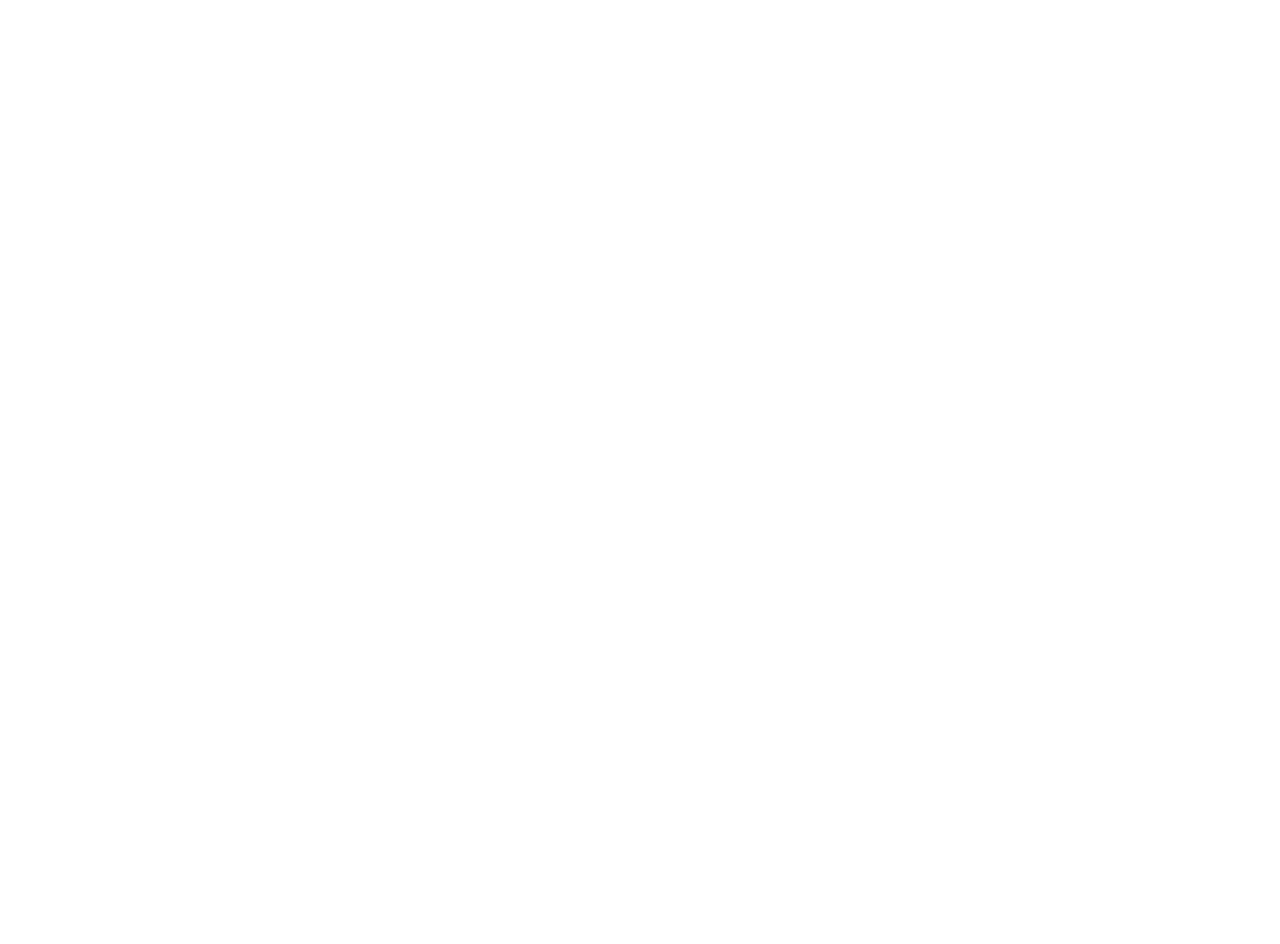
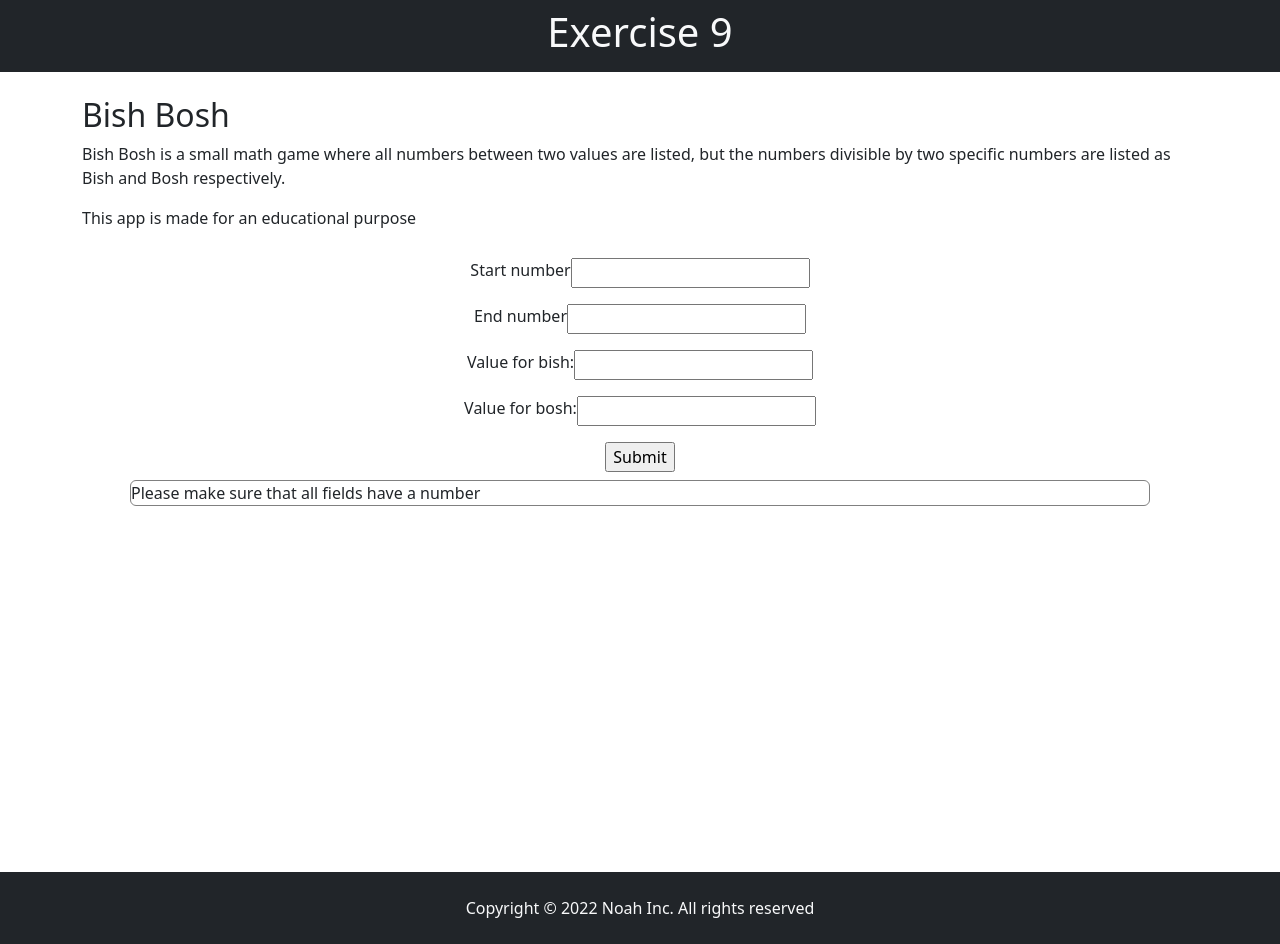
Before and after one commit to NoahFerm/Exercise9, a plain HTML site: page index.html in a window 1280 px wide. Before the commit the page ends 800 px from the top, so only its background shows below. Drawn offline with nearby package versions, Linux system fonts and the light colour scheme.

Commit message:
Bish bosh is done, start on ToDo-list

```diff
--- a/bishbosh.js
+++ b/bishbosh.js
@@ -0,0 +1,37 @@
+const button = document.getElementById('bishBoshSubmit');
+button.addEventListener('click', bishBosh())
+
+function bishBosh(){
+    let startNumber = document.getElementById("start").value;
+    let endNumber = document.getElementById("end").value;
+    let bish = document.getElementById("bish").value;
+    let bosh = document.getElementById("bosh").value;
+
+    document.getElementById("result").innerHTML = "Result: ";
+
+    if(startNumber == "" || endNumber == "" || bish == "" || bosh == ""){
+        document.getElementById("result").innerHTML = "Please make sure that all fields have a number";
+    }
+    else if(startNumber < 0 || endNumber <= startNumber || bish < 1 || bosh < 1){
+        document.getElementById("result").innerHTML = "Please make sure that:<ol><li>Start number isn't negative</li><li>End number is higher than start number</li><li>Bish and bosh are higher than 1</li></ol>";
+    }
+    else{
+        for(number = startNumber; number <= endNumber; number++){
+            if(number % bish == 0 && number % bosh == 0){
+                console.log('Bish Bosh');
+                document.getElementById("result").innerHTML += "<p>Bish Bosh</p>";
+            }
+            else if(number % bish == 0){
+                console.log('Bish');
+                document.getElementById("result").innerHTML += "<p>Bish</p>";
+            }
+            else if (number % bosh == 0) {
+                console.log('Bosh');
+                document.getElementById("result").innerHTML += "<p>Bosh</p>";
+            } else {
+                console.log(number);
+                document.getElementById("result").innerHTML += "<p>"+ number +"</p>";
+            }
+        }
+    }
+}
--- a/index.html
+++ b/index.html
@@ -4,23 +4,83 @@
     <meta charset="UTF-8">
     <meta http-equiv="X-UA-Compatible" content="IE=edge">
     <meta name="viewport" content="width=device-width, initial-scale=1.0">
+    <link rel="stylesheet" href="style.css">
+    <link href="https://cdn.jsdelivr.net/npm/bootstrap@5.2.3/dist/css/bootstrap.min.css" rel="stylesheet" integrity="sha384-rbsA2VBKQhggwzxH7pPCaAqO46MgnOM80zW1RWuH61DGLwZJEdK2Kadq2F9CUG65" crossorigin="anonymous">
     <title>Bish Bosh</title>
 </head>
-<body>
-    <script>
-        let count = 1;
-        let max = 100;
+<body class="min-vh-100">
+    <header class="text-center bg-dark text-light p-2">
+        <h1>Exercise 9</h1>
+    </header>
+    <div class="container min-vh-100 pt-4">
+        <h2>Bish Bosh</h2>
+        <p>Bish Bosh is a small math game where all numbers between two values are listed, but the numbers divisible by two specific numbers are listed as Bish and Bosh respectively.</p>
+        <p>This app is made for an educational purpose</p>
+        <form id="bishBoshForm">
+            <div class="p-5 pt-1 d-flex flex-column justify-content-centercol-12">
+                <div class="d-flex justify-content-center p-2">
+                    <label>Start number</label>
+                    <input type="number" id="start">
+                </div>
+                <div class="d-flex justify-content-center p-2">
+                    <label>End number</label>
+                    <input type="number" id="end">
+                </div>
+                <div class="d-flex justify-content-center p-2">
+                    <label>Value for bish:</label>
+                    <input type="number" id="bish">
+                </div>
+                <div class="d-flex justify-content-center p-2">
+                    <label>Value for bosh:</label>
+                    <input type="number" id="bosh">
+                </div>
+                <div class="d-flex justify-content-center p-2">
+                    <input type="button" value="Submit" id="bishBoshSubmit">
+                </div>
+                <div id="result" class="rounded">
+                    Result:
+                </div>
+            </div>
+        </form>
+    </div>
+    <!-- <div class="container min-vh-100 pt-4">
+        <h2>To-do List</h2>
+        <ul id="list"></ul>
+        <div class="p-2">
+            <label>Add item: </label>
+            <input type="text" id="listInput">
+        </div>
+        <div class="p-2">
+            <button id="addToList" onclick="addItem()">Add</button>
+        </div>
+    </div> -->
+    <footer class="text-center bg-dark text-lg-start text-light mt-auto">
+        <div class="text-center p-4">
+            Copyright © 2022 Noah Inc. All rights reserved
+        </div>
+    </footer>
+    <script src="bishbosh.js">
+        // Bish Bosh v.1
+        // let number = 1;
+        // let max = 100;
 
-        for(count; count <= max; count++){
-            if(count % 3 == 0){
-                console.log('Bish');
-            }
-            else if (count % 4 == 0) {
-                console.log('Bosh');
-            } else {
-                console.log(count);
-            }
-        }
+        // for(number; number <= max; number++){
+        //     if(number % bish == 0 && number % bosh == 0){
+        //         console.log('Bish Bosh');
+        //     }
+        //     else if(number % 3 == 0){
+        //         console.log('Bish');
+        //     }
+        //     else if (number % 4 == 0) {
+        //         console.log('Bosh');
+        //     } else {
+        //         console.log(number);
+        //     }
+        // }
     </script>
+
+    <!-- Doesn't work
+    <script src="toDoList.js">
+    </script> -->
 </body>
 </html>
--- a/style.css
+++ b/style.css
@@ -0,0 +1,5 @@
+#result{
+    overflow-y: scroll;
+    max-height: 200px;
+    border: 1px solid gray;
+}
```
Also changed, not shown: toDoList.js (added, +13 -0 lines).
